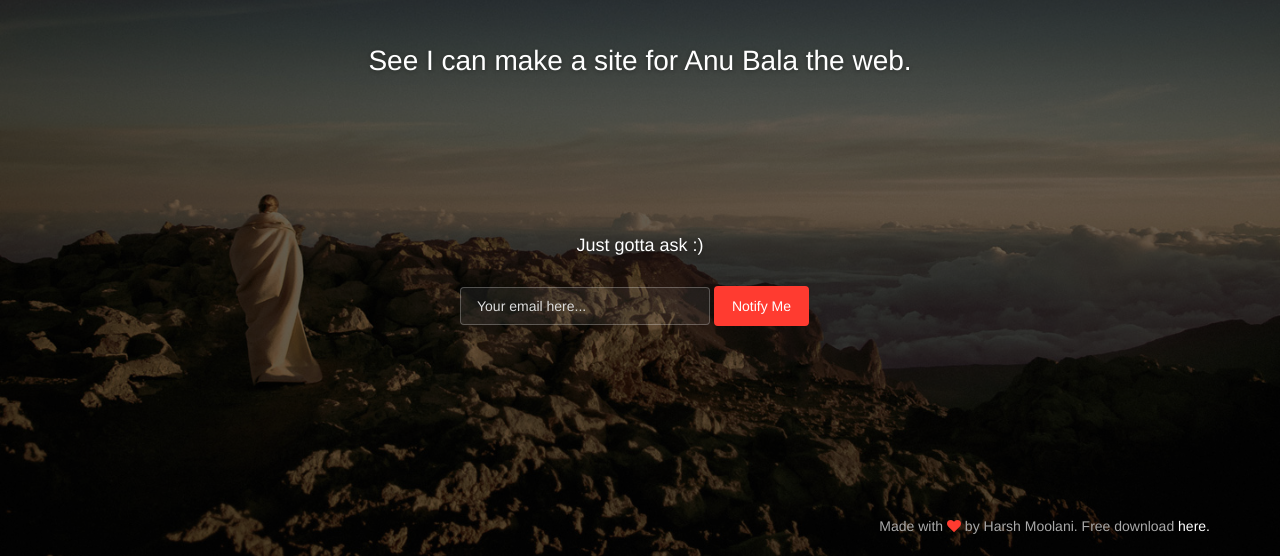
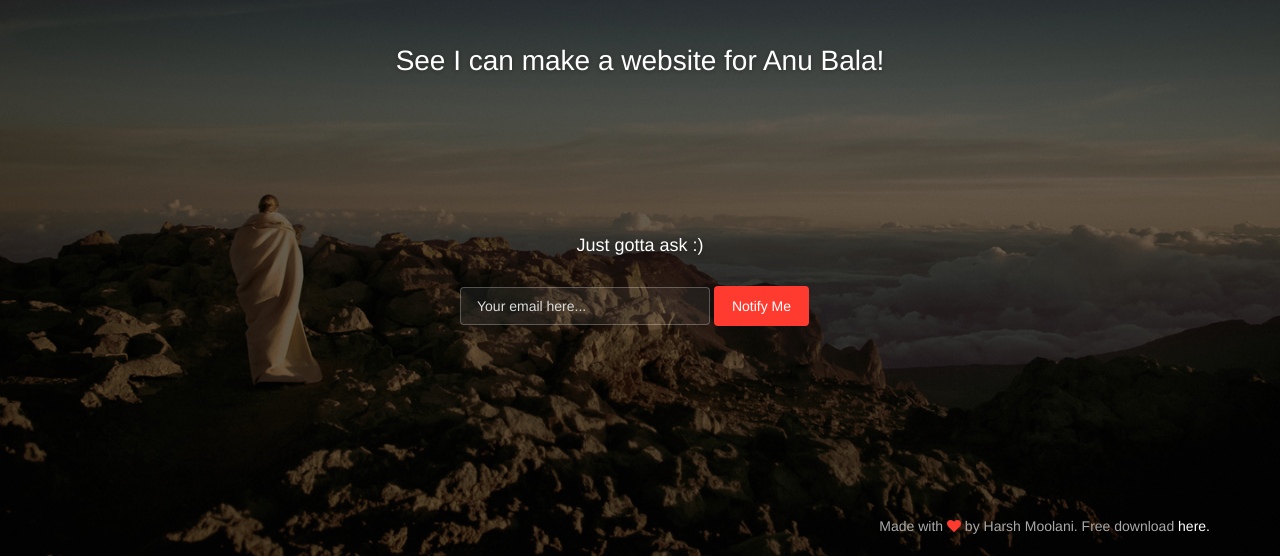
Before and after one commit to harshmoolani/bootstraptest.github.io, a plain HTML site: page index.html in a window 1280 px wide. Shown: the part 244-800 px from the top of the page. Drawn offline with Linux system fonts and the light colour scheme; a web font is replaced by a local one.

Commit message:
typo fix

```diff
--- a/index.html
+++ b/index.html
@@ -96,7 +96,7 @@
 <!--  H1 can have 2 designs: "logo" and "logo cursive"           -->
 
         <div class="content">
-            <h4 class="motto">See I can make a site for Anu Bala the web.</h4>
+            <h4 class="motto">See I can make a website for Anu Bala!</h4>
             <div class="subscribe">
                 <h5 class="info-text">
                     Just gotta ask :)
```
